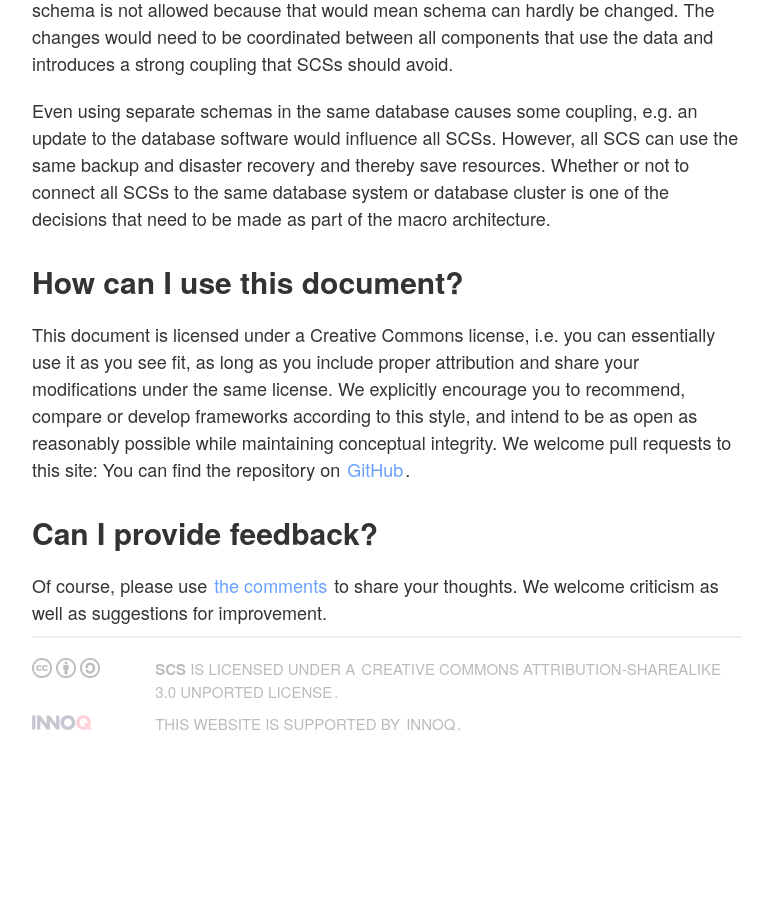
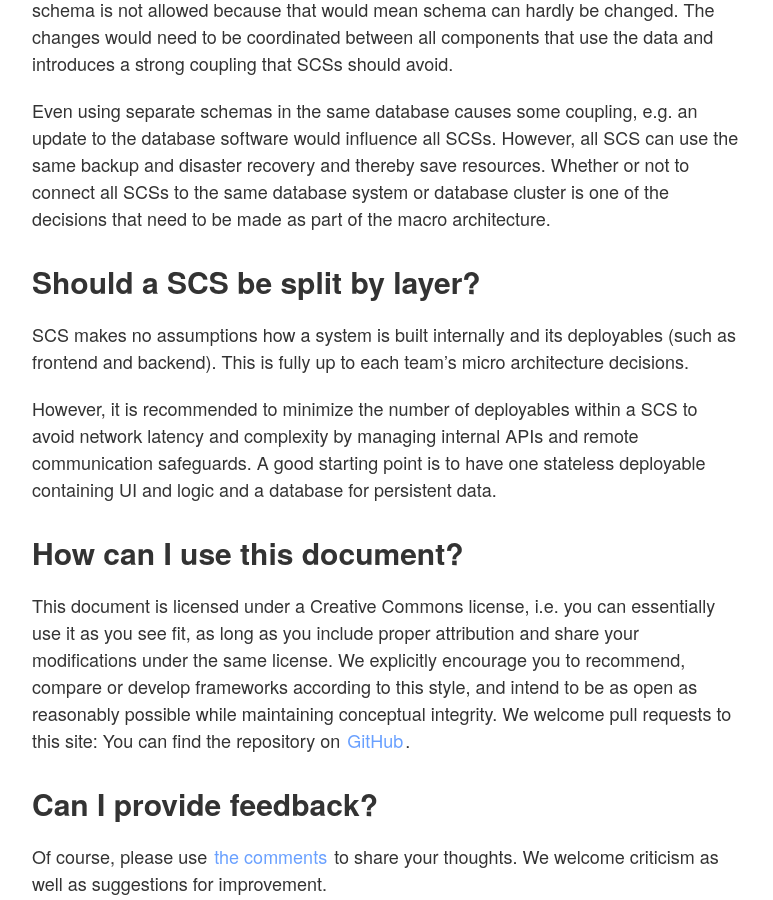
Before and after one commit to innoq/SCS, a Jekyll site: the page built from faq.md, in a window 1280 px wide and 900 px high, scrolled down 2697 px. Shown: the whole window, without its empty margins (128-901 px from the left). Built offline with Jekyll 4.4.1, drawn with Linux system fonts in a browser that asks for light colours; before the commit the page ends 3483 px from its top, so only the background shows below that.

Commit message:
FAQ Should a SCS be split by layer?

```diff
--- a/faq.md
+++ b/faq.md
@@ -101,6 +101,18 @@ and thereby save resources. Whether or not to connect all SCSs to the
 same database system or database cluster is one of the decisions that need
 to be made as part of the macro architecture.
 
+### Should a SCS be split by layer?
+
+SCS makes no assumptions how a system is built internally and its deployables
+(such as frontend and backend).
+This is fully up to each team's micro architecture decisions.
+
+However, it is recommended to minimize the number of deployables within
+a SCS to avoid network latency and complexity by managing internal APIs and
+remote communication safeguards.
+A good starting point is to have one stateless deployable containing UI and logic
+and a database for persistent data.
+
 ### How can I use this document?
 
 This document is licensed under a Creative Commons license,
```
